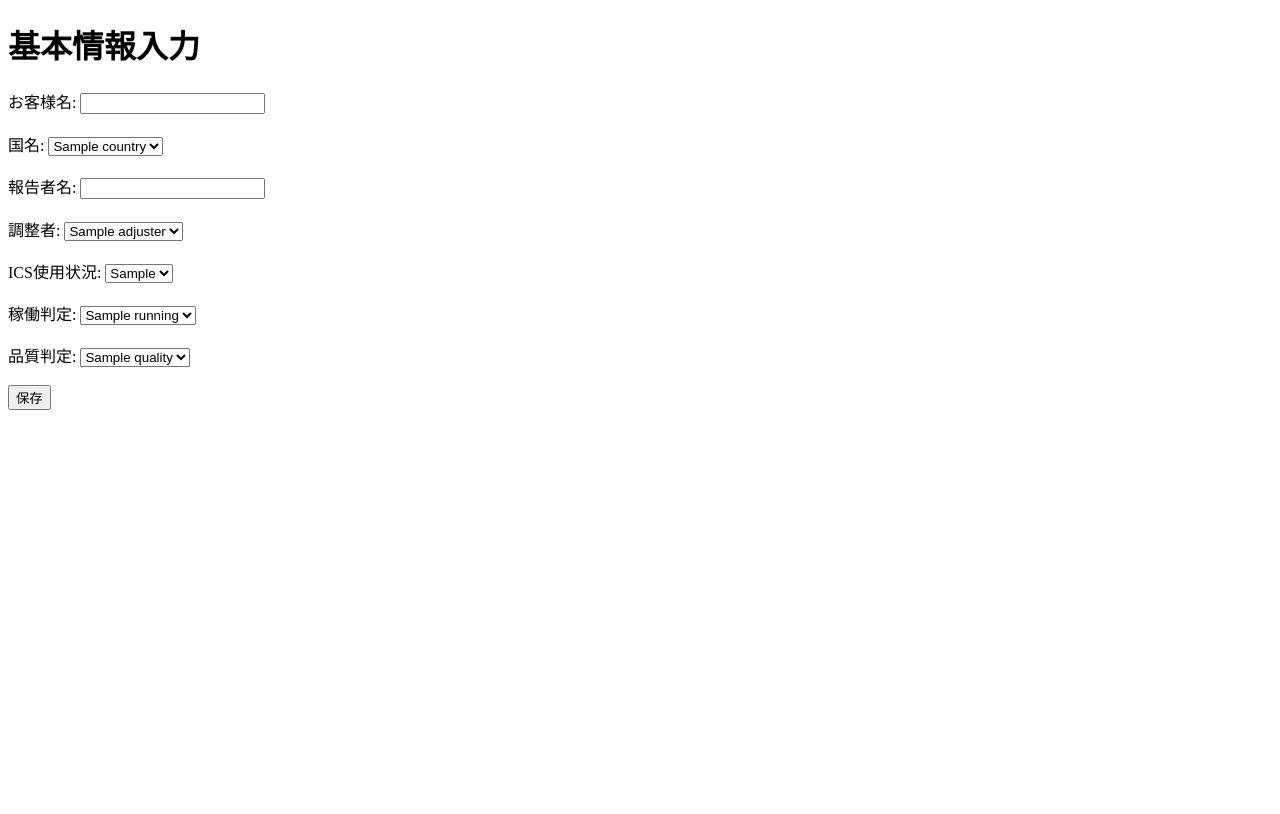
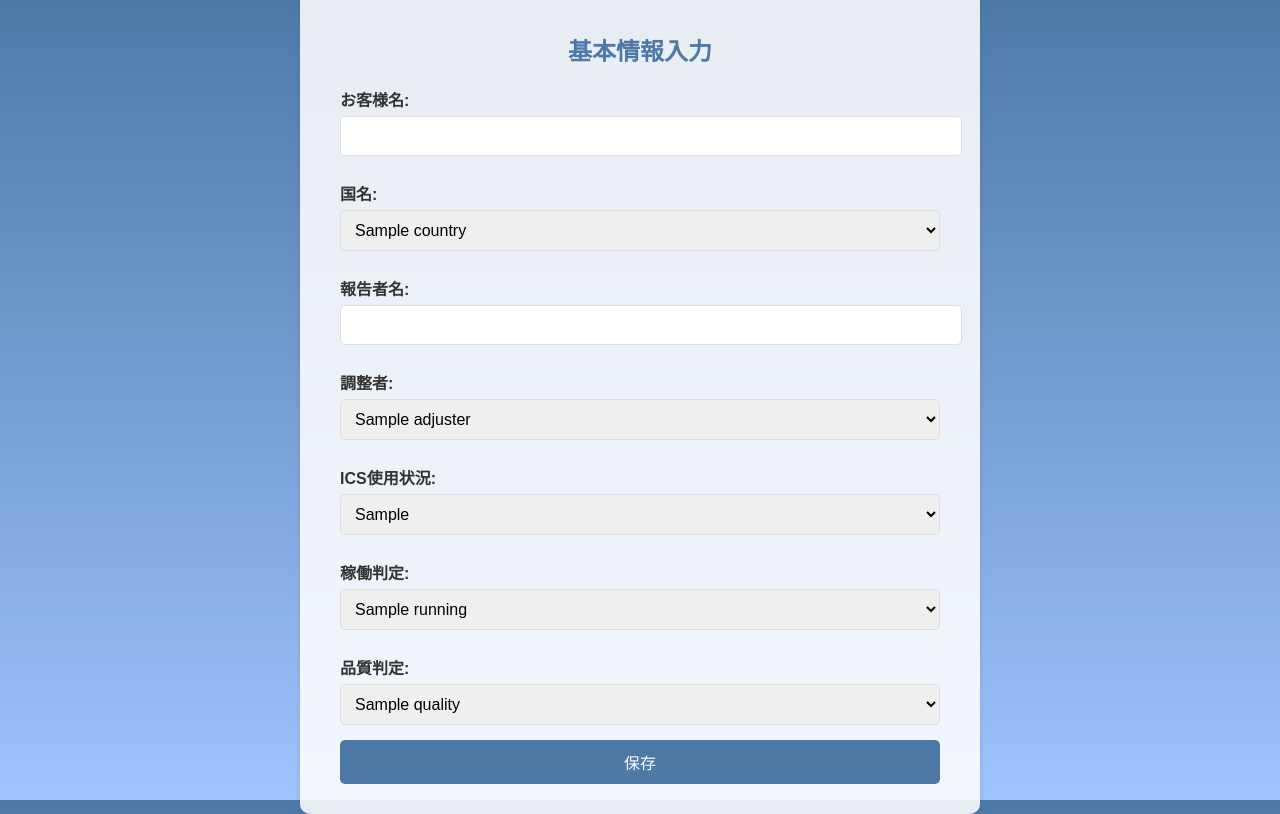
Before and after one commit to Shogo2626/FBDUploadApp, a Flask app: template templates/form.html in a window 1280 px wide. Before the commit the page ends 410 px from the top, so only its background shows below. Run offline with Flask 3, Linux system fonts and the light colour scheme; the template is opened without the code that fills it: most values are stand-ins (such as "Sample title", 1, 10 or a date in 2020).

Commit message:
Update app.py

```diff
--- a/templates/form.html
+++ b/templates/form.html
@@ -3,52 +3,116 @@
 <head>
     <meta charset="UTF-8">
     <title>基本情報入力</title>
+    <style>
+        /* 全体のデザイン */
+        body {
+            font-family: Arial, sans-serif;
+            background: linear-gradient(to bottom, #4e79a7, #a0c4ff);
+            color: #333;
+            margin: 0;
+            padding: 0;
+            display: flex;
+            justify-content: center;
+            align-items: center;
+            height: 100vh;
+        }
+
+        /* フォームコンテナー */
+        form {
+            background-color: #ffffffdd;
+            border-radius: 10px;
+            padding: 30px 40px;
+            box-shadow: 0px 4px 6px rgba(0, 0, 0, 0.1);
+            width: 100%;
+            max-width: 600px; /* 最大幅 */
+        }
+
+        h1 {
+            margin-bottom: 20px;
+            text-align: center;
+            color: #4e79a7;
+            font-size: 1.5rem;
+        }
+
+        label {
+            display: block;
+            margin-top: 10px;
+            margin-bottom: 5px;
+            font-weight: bold;
+            color: #333;
+        }
+
+        input[type="text"], select {
+            width: 100%; /* フル幅で入力 */
+            padding: 10px;
+            margin-bottom: 15px;
+            border: 1px solid #ddd;
+            border-radius: 5px;
+            font-size: 1rem;
+        }
+
+        button {
+            background-color: #4e79a7;
+            color: #fff;
+            border: none;
+            padding: 10px 20px;
+            font-size: 1rem;
+            border-radius: 5px;
+            cursor: pointer;
+            width: 100%; /* ボタンの幅をフル幅に */
+        }
+
+        button:hover {
+            background-color: #3a5e88;
+        }
+    </style>
 </head>
 <body>
-    <h1>基本情報入力</h1>
     <form action="/save" method="post">
         <input type="hidden" name="file_name" value="{{ file_name }}">
 
+        <h1>基本情報入力</h1>
+
         <label for="customer_name">お客様名:</label>
-        <input type="text" id="customer_name" name="customer_name" required><br><br>
+        <input type="text" id="customer_name" name="customer_name" required>
 
         <label for="country">国名:</label>
         <select id="country" name="country" required>
             {% for country in countries %}
             <option value="{{ country }}">{{ country }}</option>
             {% endfor %}
-        </select><br><br>
+        </select>
 
         <label for="reporter">報告者名:</label>
-        <input type="text" id="reporter" name="reporter" required><br><br>
+        <input type="text" id="reporter" name="reporter" required>
 
         <label for="adjuster">調整者:</label>
         <select id="adjuster" name="adjuster" required>
             {% for adjuster in adjusters %}
             <option value="{{ adjuster }}">{{ adjuster }}</option>
             {% endfor %}
-        </select><br><br>
+        </select>
 
         <label for="ics_usage">ICS使用状況:</label>
         <select id="ics_usage" name="ics_usage" required>
             {% for ics_usage in ics_usages %}
             <option value="{{ ics_usage }}">{{ ics_usage }}</option>
             {% endfor %}
-        </select><br><br>
+        </select>
 
         <label for="running">稼働判定:</label>
         <select id="running" name="running" required>
             {% for running in running_judgments %}
             <option value="{{ running }}">{{ running }}</option>
             {% endfor %}
-        </select><br><br>
+        </select>
 
         <label for="quality">品質判定:</label>
         <select id="quality" name="quality" required>
             {% for quality in quality_judgments %}
             <option value="{{ quality }}">{{ quality }}</option>
             {% endfor %}
-        </select><br><br>
+        </select>
 
         <button type="submit">保存</button>
     </form>
```
